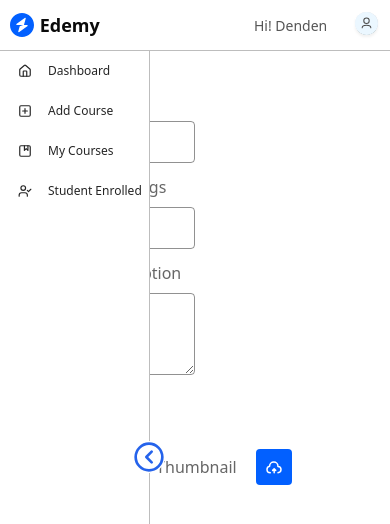
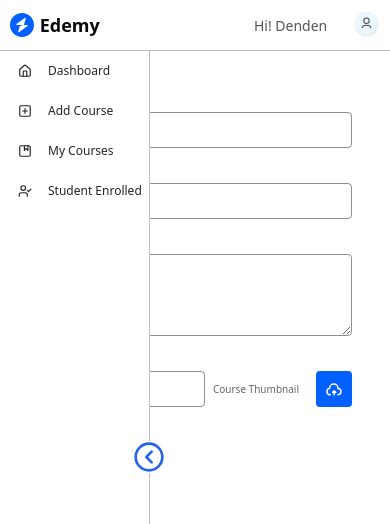
Before and after one commit to denden0121/edemy, a React (Vite) app: page /add-course in a window 390 px wide. Shown: the top 524 px of the page. Built offline with nearby package versions, Linux system fonts and the light colour scheme; a web font is replaced by a local one.

Commit message:
Admin responsive fixed

```diff
--- a/src/components/file_upload/FileUpload.module.css
+++ b/src/components/file_upload/FileUpload.module.css
@@ -1,3 +1,4 @@
+@media (min-width: 1025px) {
 	.fileUploadContainer {
 		display: flex;
 		flex-direction: row;
@@ -35,3 +36,85 @@
 			width: 64px;
 		}
 	}
+}
+
+@media (max-width: 1024px) {
+	.fileUploadContainer {
+		display: flex;
+		flex-direction: row;
+		justify-content: space-between;
+		align-items: center;
+		gap: 17px;
+
+		input {
+			display: none;
+		}
+
+		img {
+			min-height: 28px;
+			min-width: 28px;
+		}
+
+		label {
+			font-size: 14px;
+			font-weight: 400;
+			width: max-content;
+			text-align: start;
+			min-width: max-content;
+		}
+	}
+
+	.fileBtn {
+		height: max-content;
+		width: max-content;
+		cursor: pointer;
+	}
+
+	.fileUploadContainer p:nth-child(4) {
+		img {
+			height: 28px;
+			width: 54px;
+		}
+	}
+}
+
+
+@media (max-width: 640px) {
+	.fileUploadContainer {
+		display: flex;
+		flex-direction: row;
+		justify-content: space-between;
+		align-items: center;
+		gap: 17px;
+
+		input {
+			display: none;
+		}
+
+		img {
+			min-height: 18px;
+			min-width: 18px;
+		}
+
+		label {
+			font-size: 10px;
+			font-weight: 400;
+			width: max-content;
+			text-align: start;
+			min-width: max-content;
+		}
+	}
+
+	.fileBtn {
+		height: max-content;
+		width: max-content;
+		cursor: pointer;
+	}
+
+	.fileUploadContainer p:nth-child(4) {
+		img {
+			height: 18px;
+			width: 38px;
+		}
+	}
+}
--- a/src/pages/add_course/AddCourse.module.css
+++ b/src/pages/add_course/AddCourse.module.css
@@ -1,3 +1,4 @@
+@media (min-width: 1025px) {
 	.addCourse {
 		width: 100%;
 		height: 100%;
@@ -99,3 +100,338 @@ form button {
 		width: 91px;
 		margin-top: 24px;
 	}
+}
+
+@media (max-width: 1024px) {
+	.addCourse {
+		width: 100%;
+		height: 100%;
+	}
+
+	.container {
+		width: 100%;
+		height: 90dvh;
+		display: flex;
+		flex-direction: row;
+		justify-content: start;
+		align-items: start;
+	}
+
+	main {
+		background-color: rgb(255, 255, 255);
+		width: 100%;
+		height: 100%;
+		padding: 38px;
+		display: flex;
+		flex-direction: column;
+		justify-content: start;
+		align-items: start;
+		gap: 40px;
+	}
+
+	.dashboardTable {
+		display: flex;
+		flex-direction: column;
+		justify-content: start;
+		align-items: start;
+		gap: 24px;
+		width: 90%;
+	}
+
+	.dashboardTable p:nth-child(1) {
+		font-size: 14px;
+		font-weight: 500;
+		color: #1F2937;
+	}
+
+	form {
+		width: 80%;
+		display: flex;
+		flex-direction: column;
+		justify-content: start;
+		align-items: start;
+		gap: 12px;
+	}
+
+	.inputContainer {
+		width: 100%;
+		display: flex;
+		flex-direction: column;
+		justify-content: start;
+		align-items: start;
+		gap: 8px;
+
+	}
+
+	.inputContainer label {
+		font-size: 14px;
+		font-weight: 400;
+		color: rgb(37, 37, 37, .7);
+	}
+
+	.inputContainer input,
+	.inputContainer textarea {
+		border: 1px solid rgb(37, 37, 37, .5);
+		width: 100%;
+		padding: 8px 4px;
+		border-radius: 4px;
+	}
+
+	.inputContainer textarea {
+		min-height: 82px;
+	}
+
+	input::placeholder {
+		font-size: 14px;
+	}
+
+	form div:nth-child(4) {
+		display: flex;
+		flex-direction: row;
+		justify-content: space-between;
+		align-items: end;
+	}
+
+	.dualContainer {
+		display: flex;
+		flex-direction: column;
+		justify-content: start;
+		align-items: start;
+		gap: 8px;
+	}
+
+	form button {
+		background-color: #000000;
+		font-size: 14px;
+		font-weight: 400;
+		color: #ffffff;
+		width: 91px;
+		margin-top: 24px;
+	}
+
+}
+
+@media (max-width: 768px) {
+	.addCourse {
+		width: 100%;
+		height: 100%;
+	}
+
+	.container {
+		width: 100%;
+		height: 90dvh;
+		display: flex;
+		flex-direction: row;
+		justify-content: start;
+		align-items: start;
+	}
+
+	main {
+		background-color: rgb(255, 255, 255);
+		width: 100%;
+		height: 100%;
+		padding: 38px;
+		display: flex;
+		flex-direction: column;
+		justify-content: start;
+		align-items: start;
+		gap: 40px;
+	}
+
+	.dashboardTable {
+		display: flex;
+		flex-direction: column;
+		justify-content: start;
+		align-items: start;
+		gap: 24px;
+		width: 100%;
+	}
+
+	.dashboardTable p:nth-child(1) {
+		font-size: 12px;
+		font-weight: 500;
+		color: #1F2937;
+	}
+
+	form {
+		width: 100%;
+		display: flex;
+		flex-direction: column;
+		justify-content: start;
+		align-items: start;
+		gap: 12px;
+	}
+
+	.inputContainer {
+		width: 100%;
+		display: flex;
+		flex-direction: column;
+		justify-content: start;
+		align-items: start;
+		gap: 8px;
+
+	}
+
+	.inputContainer label {
+		font-size: 12px;
+		font-weight: 400;
+		color: rgb(37, 37, 37, .7);
+	}
+
+	.inputContainer input,
+	.inputContainer textarea {
+		border: 1px solid rgb(37, 37, 37, .5);
+		width: 100%;
+		padding: 8px 4px;
+		border-radius: 4px;
+		font-size: 12px;
+	}
+
+	.inputContainer textarea {
+		min-height: 82px;
+		font-size: 12px;
+	}
+
+	input::placeholder {
+		font-size: 12px;
+	}
+
+	form div:nth-child(4) {
+		display: flex;
+		flex-direction: row;
+		justify-content: space-between;
+		align-items: end;
+	}
+
+	.dualContainer {
+		display: flex;
+		flex-direction: column;
+		justify-content: start;
+		align-items: start;
+		gap: 8px;
+	}
+
+	form button {
+		background-color: #000000;
+		font-size: 12px;
+		font-weight: 400;
+		color: #ffffff;
+		width: 91px;
+		margin-top: 24px;
+	}
+
+
+
+
+}
+
+
+@media (max-width: 640px) {
+	.addCourse {
+		width: 100%;
+		height: 100%;
+	}
+
+	.container {
+		width: 100%;
+		height: 90dvh;
+		display: flex;
+		flex-direction: row;
+		justify-content: start;
+		align-items: start;
+	}
+
+	main {
+		background-color: rgb(255, 255, 255);
+		width: 100%;
+		height: 100%;
+		padding: 38px;
+		display: flex;
+		flex-direction: column;
+		justify-content: start;
+		align-items: start;
+		gap: 40px;
+	}
+
+	.dashboardTable {
+		display: flex;
+		flex-direction: column;
+		justify-content: start;
+		align-items: start;
+		gap: 24px;
+		width: 100%;
+	}
+
+	.dashboardTable p:nth-child(1) {
+		font-size: 10px;
+		font-weight: 500;
+		color: #1F2937;
+	}
+
+	form {
+		width: 100%;
+		display: flex;
+		flex-direction: column;
+		justify-content: start;
+		align-items: start;
+		gap: 12px;
+	}
+
+	.inputContainer {
+		width: 100%;
+		display: flex;
+		flex-direction: column;
+		justify-content: start;
+		align-items: start;
+		gap: 8px;
+
+	}
+
+	.inputContainer label {
+		font-size: 10px;
+		font-weight: 400;
+		color: rgb(37, 37, 37, .7);
+	}
+
+	.inputContainer input,
+	.inputContainer textarea {
+		border: 1px solid rgb(37, 37, 37, .5);
+		width: 100%;
+		padding: 8px 4px;
+		border-radius: 4px;
+	}
+
+	.inputContainer textarea {
+		min-height: 82px;
+	}
+
+	input::placeholder {
+		font-size: 10px;
+	}
+
+	form div:nth-child(4) {
+		display: flex;
+		flex-direction: row;
+		justify-content: space-between;
+		align-items: end;
+	}
+
+	.dualContainer {
+		display: flex;
+		flex-direction: column;
+		justify-content: start;
+		align-items: start;
+		gap: 8px;
+	}
+
+	form button {
+		background-color: #000000;
+		font-size: 8px;
+		font-weight: 400;
+		color: #ffffff;
+		width: 91px;
+		margin-top: 24px;
+	}
+
+
+}
--- a/src/pages/dashboard/Dashboard.jsx
+++ b/src/pages/dashboard/Dashboard.jsx
@@ -19,7 +19,7 @@ const Dashboard = () => {
 					</div>
 				</main>
 			</div>
-			<LoggedFooter />
+			{/* <LoggedFooter /> */}
 		</div>
 	);
 };
```
Lines whose indentation alone changed are shown as unchanged.
